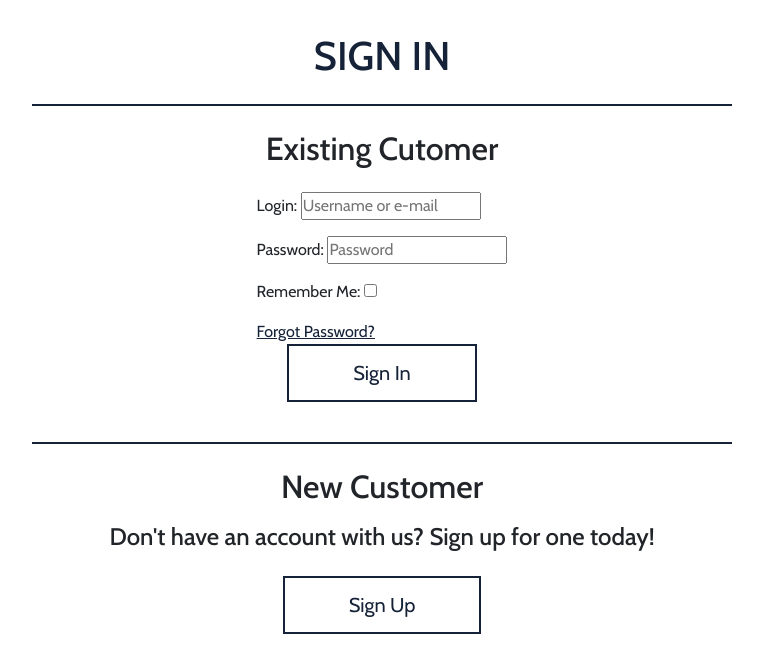
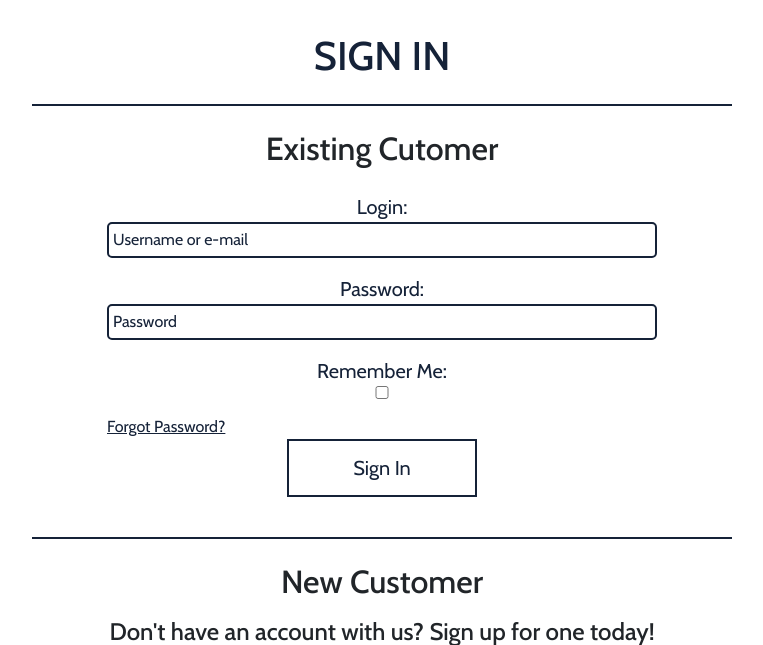
Before and after one commit to BenPruden97/Identity-Clothing, a Django app: page /accounts/login/ in a window 1280 px wide. Shown: the part 145-790 px from the top of the page, without its empty margins (258-1021 px from the left). Run offline with Django 3.2, Linux system fonts and the light colour scheme; some libraries are stand-ins or nearby versions.

Commit message:
Changing Login form input and label formatting

```diff
--- a/static/css/base.css
+++ b/static/css/base.css
@@ -436,6 +436,29 @@ hr{
     align-items: center;
 }
 
+.sign-in-form p{
+    display: flex;
+    justify-content: center;
+    align-items: center;
+    flex-direction: column;
+}
+
+.sign-in-form p label{
+    font-size: 1.25rem;
+    color: #152238;
+}
+
+.sign-in-form p input{
+    width: 550px;
+    padding: 0.25rem;
+    border: 2px solid #152238;
+    border-radius: 5px;
+}
+
+.sign-in-form p input::placeholder{
+    color: #152238;
+}
+
 .sign-in-forgot a{
     color: #152238;
 }
```
